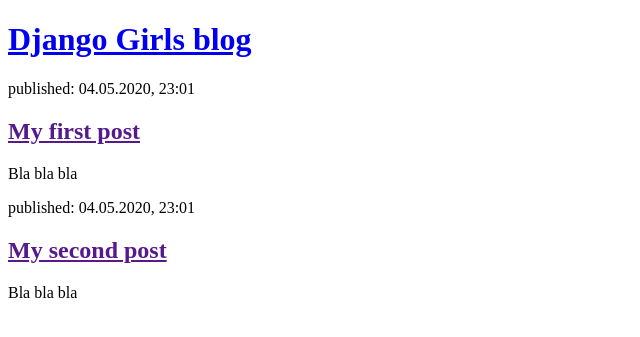
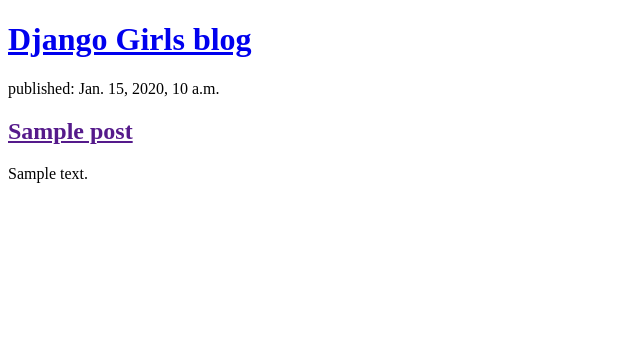
Before and after one commit to cdua/my-first-blog, a Django app: page / in a window 1280 px wide. Shown: the top 337 px of the page, without its empty margins (0-640 px from the left). Run offline with Django 3.2, Linux system fonts and the light colour scheme; tables that the repository leaves empty hold one stand-in row (values such as "Sample post").

Commit message:
Modified templates to display posts from database.

```diff
--- a/blog/templates/blog/post_list.html
+++ b/blog/templates/blog/post_list.html
@@ -8,18 +8,12 @@
     <div>
         <h1><a href="/">Django Girls blog</a> </h1>
     </div>
-
-
-    <div>
-        <p>published: 04.05.2020, 23:01</p>
-        <h2><a href="">My first post</a></h2>
-        <p>Bla bla bla</p>
-    </div>
-
-    <div>
-        <p>published: 04.05.2020, 23:01</p>
-        <h2><a href="">My second post</a></h2>
-        <p>Bla bla bla</p>
-    </div>
+    {% for post in posts %}
+        <div>
+            <p>published: {{ post.published_date }}</p>
+            <h2><a href="">{{ post.title }}</a></h2>
+            <p>{{ post.text|linebreaksbr }}</p>
+        </div>
+    {% endfor %}
 </body>
 </html>
--- a/blog/views.py
+++ b/blog/views.py
@@ -1,7 +1,8 @@
 from django.shortcuts import render
-
-# Create your views here.
+from .models import Post
+from django.utils import timezone
 
 
 def post_list(request):
-    return render(request, 'blog/post_list.html', {})
+    posts = Post.objects.filter(published_date__lte=timezone.now()).order_by('published_date')
+    return render(request, 'blog/post_list.html', {'posts': posts})
```
